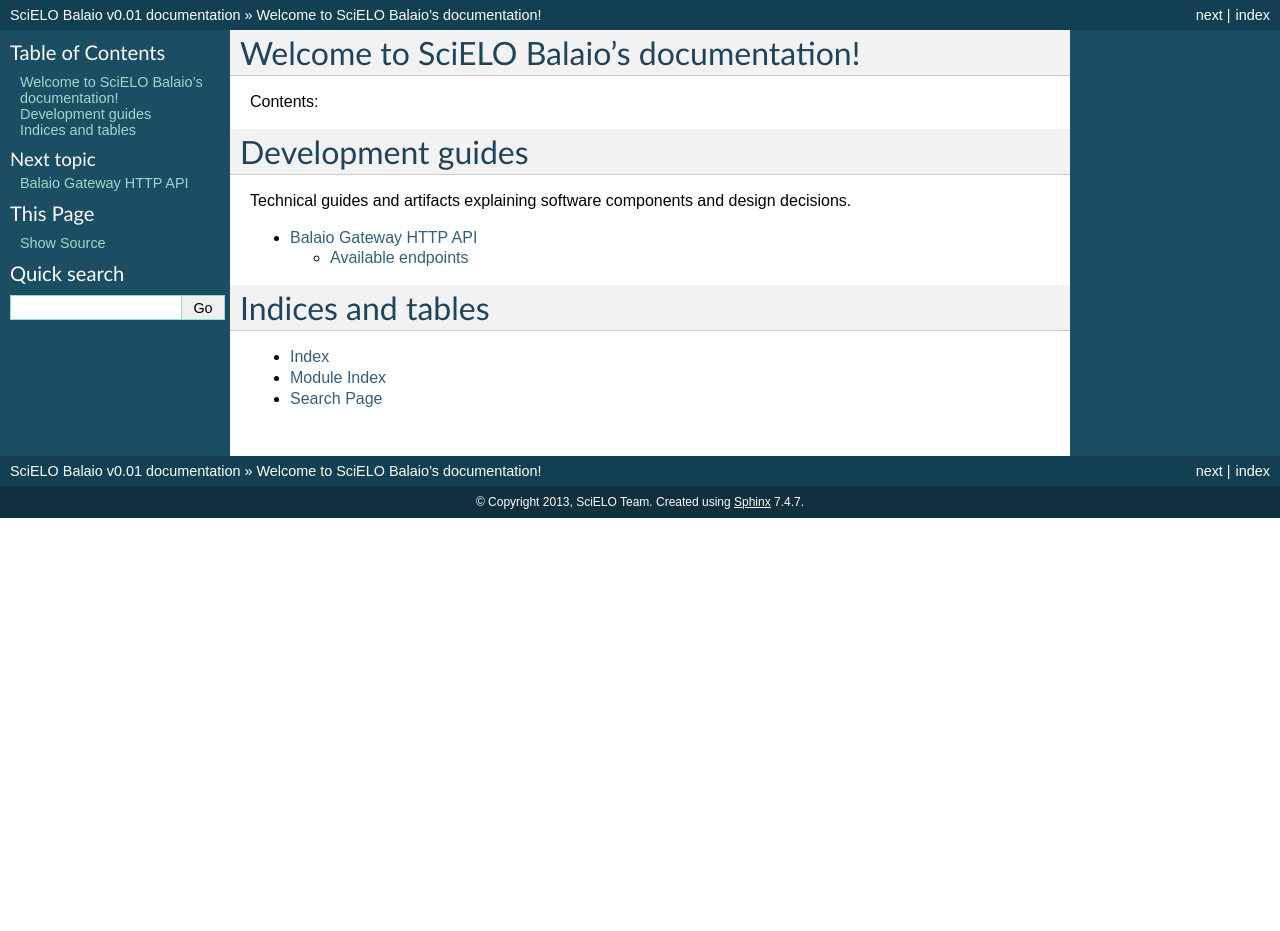
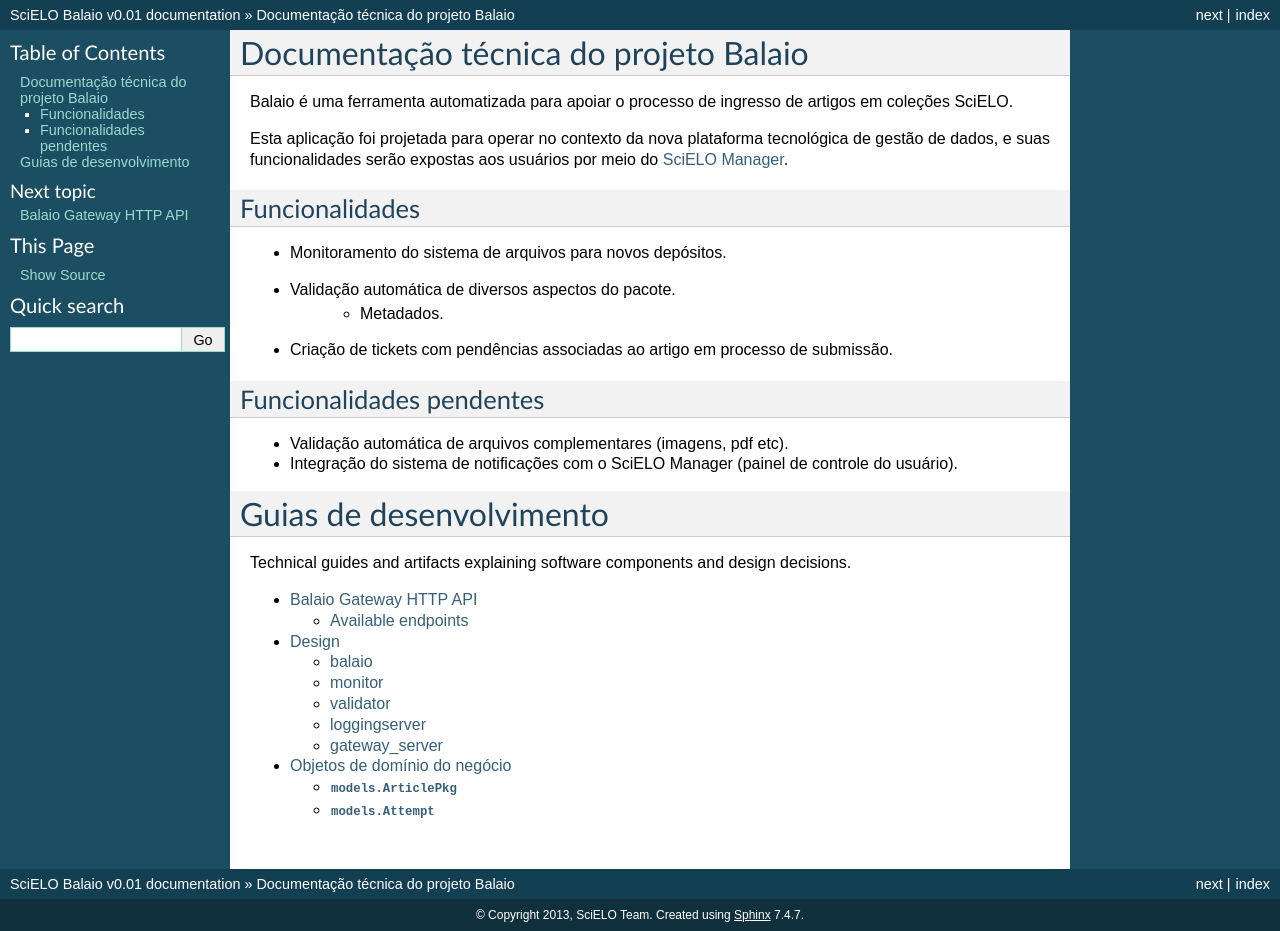
Before and after one commit to scieloorg/balaio, a Sphinx documentation site: the page built from docs/index.rst, in a window 1280 px wide. Built offline with Sphinx 7.4.7, drawn with Linux system fonts in a browser that asks for light colours; before the commit the page ends 900 px from its top, so only the background shows below that.

Commit message:
Melhorias na documentação

```diff
--- /dev/null
+++ b/docs/design.rst
@@ -0,0 +1,49 @@
+Design
+======
+
+.. image:: images/design.png
+
+
+balaio
+------
+
+Orquestra a execução dos módulos :mod:`monitor` e :mod:`validator` e gerencia a configuração
+do sistema de maneira que esses módulos utilizem as mesmas diretivas.
+
+
+monitor
+-------
+
+Monitora eventos no sistema de arquivos em busca de pacotes SPS e rSPS que deverão
+ser incorporados, em 1 ou N coleções, e é dividido em:
+
+* monitor:
+    Monitora eventos no sistema de arquivos por meio da lib *inotify* (linux),
+    produz uma instância de :class:`models.Attempt` representando a tentativa
+    de ingresso de um pacote no sistema, e encaminha essa instância para o
+    módulo :mod:`validator`, onde será realizada sua validação.
+
+* checkin
+    Inspeciona o conteúdo do pacote em busca de extrair sua identidade.
+    A identidade de um pacote é composta pelo seu *checksum*, e metadados
+    do artigo presentes no arquivo *xml* que deve estar presente.
+
+
+validator
+---------
+
+Submete a instância de :class:`models.Attempt` a um *pipeline* de validação, onde
+cada *pipe* (segmento do *pipeline*) é responsável pela validação de um aspecto
+do pacote.
+
+
+loggingserver
+-------------
+
+Recebe e consolida os *logs* dos módulos :mod:`monitor`, :mod:`validator` e :mod:`balaio`.
+
+
+gateway_server
+--------------
+
+Disponibiliza uma interface HTTP para acesso e manipulação dos dados.
--- /dev/null
+++ b/docs/domain.rst
@@ -0,0 +1,23 @@
+Objetos de domínio do negócio
+=============================
+
+
+:class:`models.ArticlePkg`
+--------------------------
+
+Representa um artigo em processo de ingresso no sistema. Uma instância de
+:class:`models.ArticlePkg` pode conter *n* :class:`models.Attempt` associadas,
+dependendo de quantas iterações foram necessárias até que um pacote fosse
+validado durante o processo. Instâncias de :class:`models.ArticlePkg` contém
+apenas metadados do artigo objeto de análise.
+
+
+:class:`models.Attempt`
+-----------------------
+
+Representa a submissão de um pacote para validação. É marcada como válida ou
+inválida (*is_valid*) para sinalizar tentativas que possuem condições de
+serem submetidas ao processo de validação.
+
+Uma instância de :class:`models.Attempt` deve ser criada para cada pacote
+de artigos depositado, exceto quando se tratar de um pacote duplicado.
--- a/docs/index.rst
+++ b/docs/index.rst
@@ -1,19 +1,32 @@
-.. SciELO Balaio documentation master file, created by
-   sphinx-quickstart on Fri May 10 11:10:09 2013.
-   You can adapt this file completely to your liking, but it should at least
-   contain the root `toctree` directive.
+Documentação técnica do projeto Balaio
+======================================
 
-Welcome to SciELO Balaio's documentation!
-=========================================
+Balaio é uma ferramenta automatizada para apoiar o processo
+de ingresso de artigos em coleções SciELO.
 
-Contents:
-
-.. toctree::
-   :maxdepth: 2
+Esta aplicação foi projetada para operar no contexto da nova
+plataforma tecnológica de gestão de dados, e suas funcionalidades
+serão expostas aos usuários por meio do `SciELO Manager <http://manager.scielo.org>`_.
 
 
-Development guides
-==================
+Funcionalidades
+---------------
+
+* Monitoramento do sistema de arquivos para novos depósitos.
+* Validação automática de diversos aspectos do pacote.
+    * Metadados.
+* Criação de tickets com pendências associadas ao artigo em processo de submissão.
+
+
+Funcionalidades pendentes
+-------------------------
+
+* Validação automática de arquivos complementares (imagens, pdf etc).
+* Integração do sistema de notificações com o SciELO Manager (painel de controle do usuário).
+
+
+Guias de desenvolvimento
+========================
 
 Technical guides and artifacts explaining software components
 and design decisions.
@@ -22,11 +35,5 @@
    :maxdepth: 2
 
    dev/gateway_http_api
-
-
-Indices and tables
-==================
-
-* :ref:`genindex`
-* :ref:`modindex`
-* :ref:`search`
+   design
+   domain
```
Also changed, not shown: docs/dev/validations-api.rst (deleted, +0 -100 lines), docs/images/design.png (added), 1 other file.
